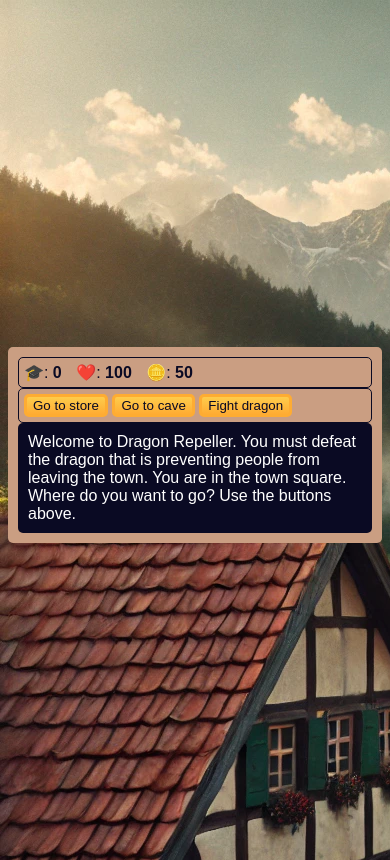
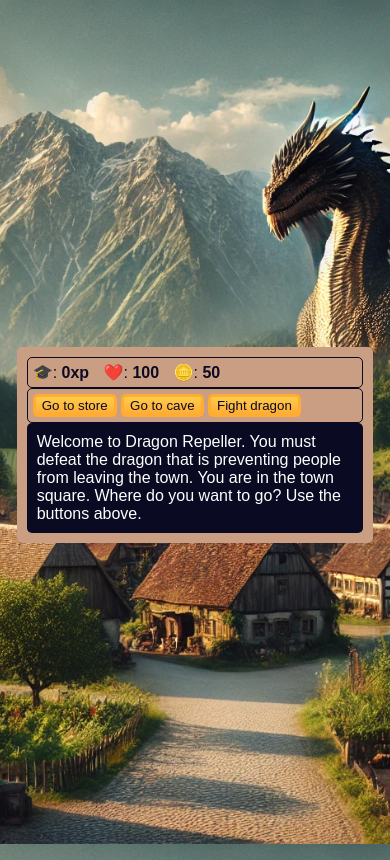
Before and after one commit to pvcordeiro/rpggame, a plain HTML site: page index.html in a window 390 px wide. Drawn offline with Linux system fonts and the light colour scheme.

Commit message:
trying responsiveness

```diff
--- a/index.html
+++ b/index.html
@@ -8,7 +8,7 @@
   <body>
     <div id="game">
       <div id="stats">
-        <span class="stat">🎓: <strong><span id="xpText">0</span></strong></span>
+        <span class="stat">🎓: <strong><span id="xpText">0</span>xp</strong></span>
         <span class="stat">❤️: <strong><span id="healthText">100</span></strong></span>
         <span class="stat">🪙: <strong><span id="goldText">50</span></strong></span>
       </div>
--- a/styles.css
+++ b/styles.css
@@ -1,6 +1,10 @@
 body {
 	font-family: Arial, sans-serif;
 	background-image: url("assets/bkgnd.png");
+	background-size: cover;
+	background-repeat: no-repeat;
+	background-attachment: fixed;
+	background-position: center;
 	color: #ffffff;
 	display: flex;
 	flex-direction: column;
@@ -55,3 +59,9 @@ button {
   border: 3px solid #feac32;
   border-radius: 5px;
 }
+
+@media (max-width: 500px) {
+  #game {
+	width: 90%;
+  }
+}
```
